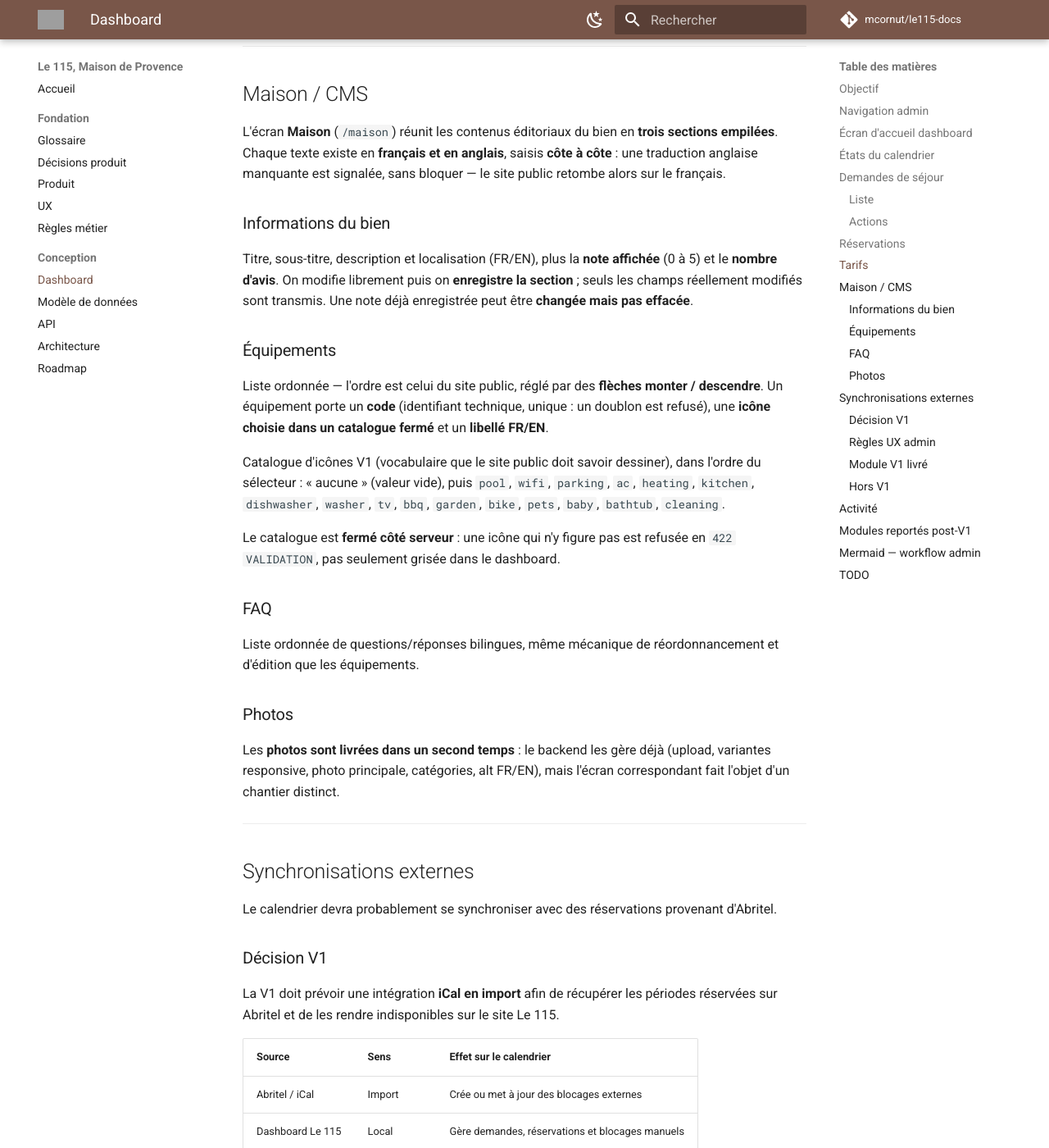
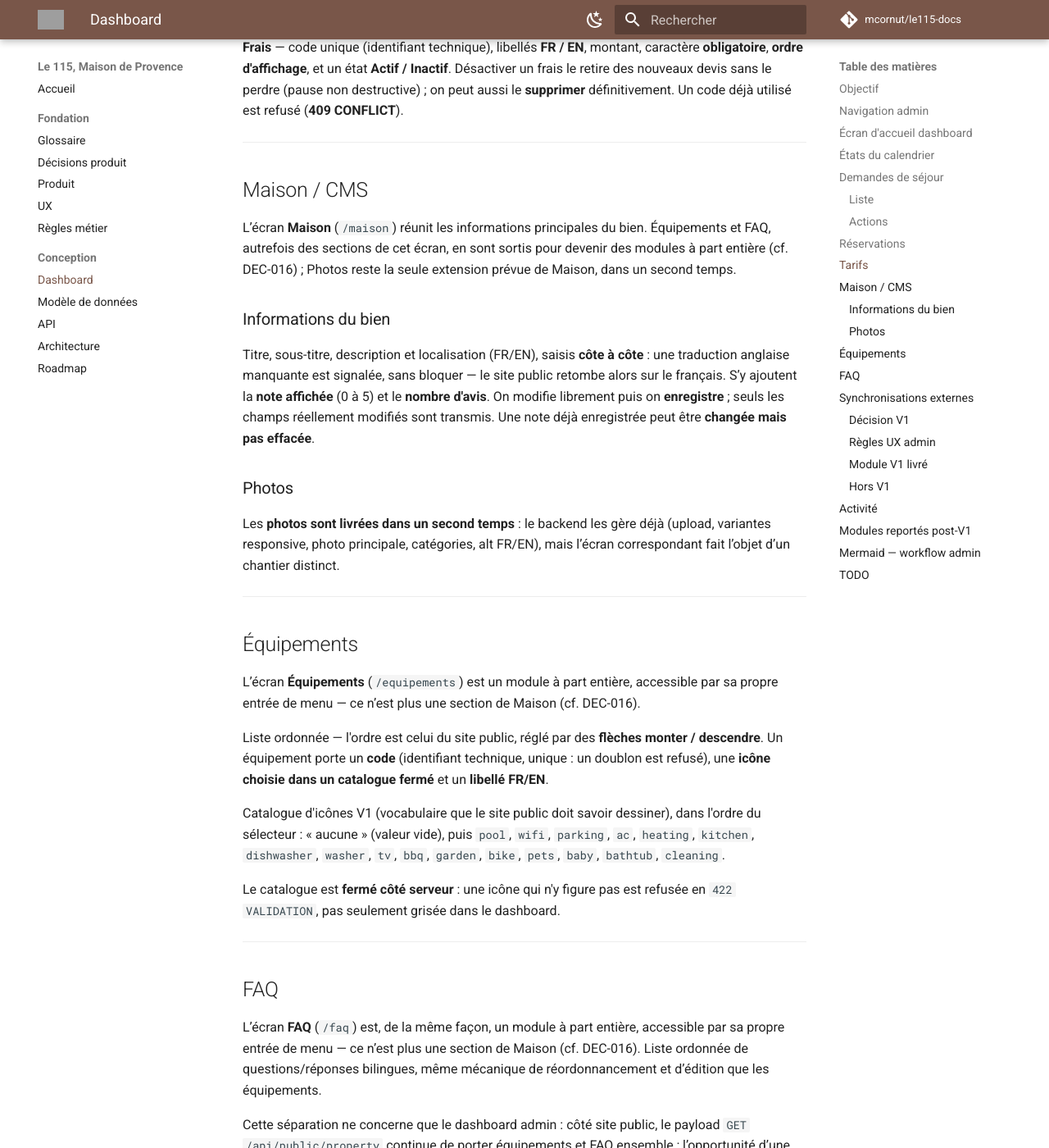
Before and after one commit to mcornut/le115-docs, an MkDocs documentation site: the page built from docs/04-Dashboard.md, in a window 1280 px wide and 1400 px high, scrolled down 4154 px. Shown: the whole window at 82% size. Built offline with MkDocs 1.6.1 and Material for MkDocs 9.7.7, drawn with Linux system fonts in a browser that asks for light colours; comment, search, counter and statistics services are not loaded; some of the changed text lies outside the part shown; grey boxes are pictures that could not be loaded.

Commit message:
docs(dashboard): Équipements et FAQ en modules dédiés
Décision du 2026-08-01, portée au seul écran d'administration : les deux
contenus quittent le module Maison pour leur propre écran et leur propre
entrée de menu. Le site public n'est pas concerné.

```diff
--- a/docs/04-Dashboard.md
+++ b/docs/04-Dashboard.md
@@ -28,12 +28,16 @@ Nav V1 réelle, huit entrées, chrome en français uniquement :
 | Demandes | Demandes de séjour à traiter |
 | Réservations | Séjours confirmés |
 | Tarifs | Périodes tarifaires et frais |
-| Maison | Contenus du bien : informations principales FR/EN, équipements et FAQ (photos à venir) |
+| Maison | Informations principales du bien FR/EN (photos à venir) |
+| Équipements | Liste ordonnée des équipements du bien, bilingue FR/EN |
+| FAQ | Liste ordonnée de questions/réponses, bilingue FR/EN |
 | Synchronisations | Imports externes, notamment Abritel / iCal |
 | Activité | Journal des actions importantes |
 
-`Contenus` et `Photos` ne sont pas des entrées de navigation séparées : elles
-sont couvertes par le module `Maison`.
+`Photos` n’est pas une entrée de navigation séparée : elle reste couverte par
+le module `Maison`. `Équipements` et `FAQ`, en revanche, ont chacun leur
+propre entrée — ce ne sont plus des sections de `Maison` (cf. DEC-016 dans
+`00-Product-Decisions.md`).
 
 ---
 
@@ -170,19 +174,33 @@ utilisé est refusé (**409 CONFLICT**).
 
 ## Maison / CMS
 
-L'écran **Maison** (`/maison`) réunit les contenus éditoriaux du bien en
-**trois sections empilées**. Chaque texte existe en **français et en anglais**,
-saisis **côte à côte** : une traduction anglaise manquante est signalée, sans
-bloquer — le site public retombe alors sur le français.
+L’écran **Maison** (`/maison`) réunit les informations principales du bien.
+Équipements et FAQ, autrefois des sections de cet écran, en sont sortis pour
+devenir des modules à part entière (cf. DEC-016) ; Photos reste la seule
+extension prévue de Maison, dans un second temps.
 
 ### Informations du bien
 
-Titre, sous-titre, description et localisation (FR/EN), plus la **note
-affichée** (0 à 5) et le **nombre d'avis**. On modifie librement puis on
-**enregistre la section** ; seuls les champs réellement modifiés sont
-transmis. Une note déjà enregistrée peut être **changée mais pas effacée**.
+Titre, sous-titre, description et localisation (FR/EN), saisis **côte à
+côte** : une traduction anglaise manquante est signalée, sans bloquer — le
+site public retombe alors sur le français. S’y ajoutent la **note affichée**
+(0 à 5) et le **nombre d'avis**. On modifie librement puis on **enregistre**
+; seuls les champs réellement modifiés sont transmis. Une note déjà
+enregistrée peut être **changée mais pas effacée**.
 
-### Équipements
+### Photos
+
+Les **photos sont livrées dans un second temps** : le backend les gère déjà
+(upload, variantes responsive, photo principale, catégories, alt FR/EN), mais
+l’écran correspondant fait l’objet d’un chantier distinct.
+
+---
+
+## Équipements
+
+L’écran **Équipements** (`/equipements`) est un module à part entière,
+accessible par sa propre entrée de menu — ce n’est plus une section de
+Maison (cf. DEC-016).
 
 Liste ordonnée — l'ordre est celui du site public, réglé par des **flèches
 monter / descendre**. Un équipement porte un **code** (identifiant technique,
@@ -197,16 +215,19 @@ dans l'ordre du sélecteur : « aucune » (valeur vide), puis `pool`, `wifi`,
 Le catalogue est **fermé côté serveur** : une icône qui n'y figure pas est
 refusée en `422 VALIDATION`, pas seulement grisée dans le dashboard.
 
-### FAQ
+---
 
-Liste ordonnée de questions/réponses bilingues, même mécanique de
-réordonnancement et d'édition que les équipements.
+## FAQ
 
-### Photos
+L’écran **FAQ** (`/faq`) est, de la même façon, un module à part entière,
+accessible par sa propre entrée de menu — ce n’est plus une section de
+Maison (cf. DEC-016). Liste ordonnée de questions/réponses bilingues, même
+mécanique de réordonnancement et d’édition que les équipements.
 
-Les **photos sont livrées dans un second temps** : le backend les gère déjà
-(upload, variantes responsive, photo principale, catégories, alt FR/EN), mais
-l'écran correspondant fait l'objet d'un chantier distinct.
+Cette séparation ne concerne que le dashboard admin : côté site public, le
+payload `GET /api/public/property` continue de porter équipements et FAQ
+ensemble ; l’opportunité d’une page FAQ publique dédiée reste une question
+ouverte, à trancher quand le site visiteur sera cadré.
 
 ---
 
@@ -342,6 +363,8 @@ flowchart TD
 - [x] Implémenter annuler et ajuster le prix.
 - [x] Créer l'écran calendrier (grille mensuelle, blocages manuels).
 - [x] Créer l'éditeur de tarifs.
-- [x] Créer l'éditeur de contenus texte (informations du bien, équipements, FAQ).
+- [x] Créer l’éditeur de contenus texte : informations du bien, équipements et
+      FAQ sont livrés, désormais sur trois écrans distincts (`/maison`,
+      `/equipements`, `/faq`).
 - [ ] Créer l'éditeur de photos.
 - [x] Créer le journal d'activité.
```
Also changed, not shown: other parts of docs/04-Dashboard.md (+2 -2 lines), docs/00-Product-Decisions.md (+21 -3 lines), docs/02-UX.md (+3 -3 lines).
